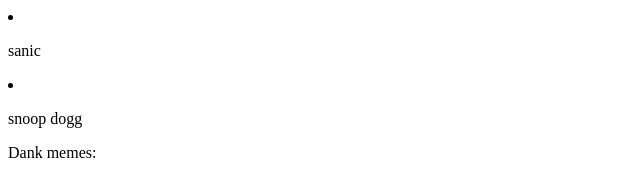
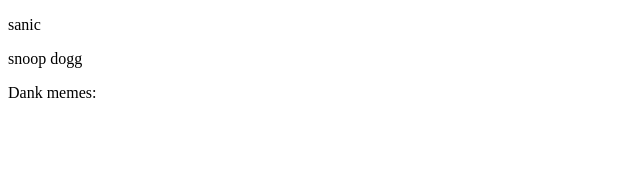
Before and after one commit to AlexBigCheese/memes-wow, a plain HTML site: page index.html in a window 1280 px wide. Shown: the whole page, without its empty margins (0-640 px from the left). Drawn offline with Linux system fonts and the light colour scheme.

Commit message:
removed li in nav and added |

```diff
--- a/index.html
+++ b/index.html
@@ -5,7 +5,7 @@
 <script type="text/javascript" src="js/memes.js"></script>
 </head>
 <body>
-<nav><li><p onclick="memewriter(sanic)">sanic</p></li><li><p onclick="memewriter(snoopdogg)">snoop dogg</p></li></nav>
+<nav><p onclick="memewriter(sanic)">sanic</p> <p onclick="memewriter(snoopdogg)">snoop dogg</p> </nav>
 <div id="meme">
 <p>Dank memes:</p>
 </div>
```
